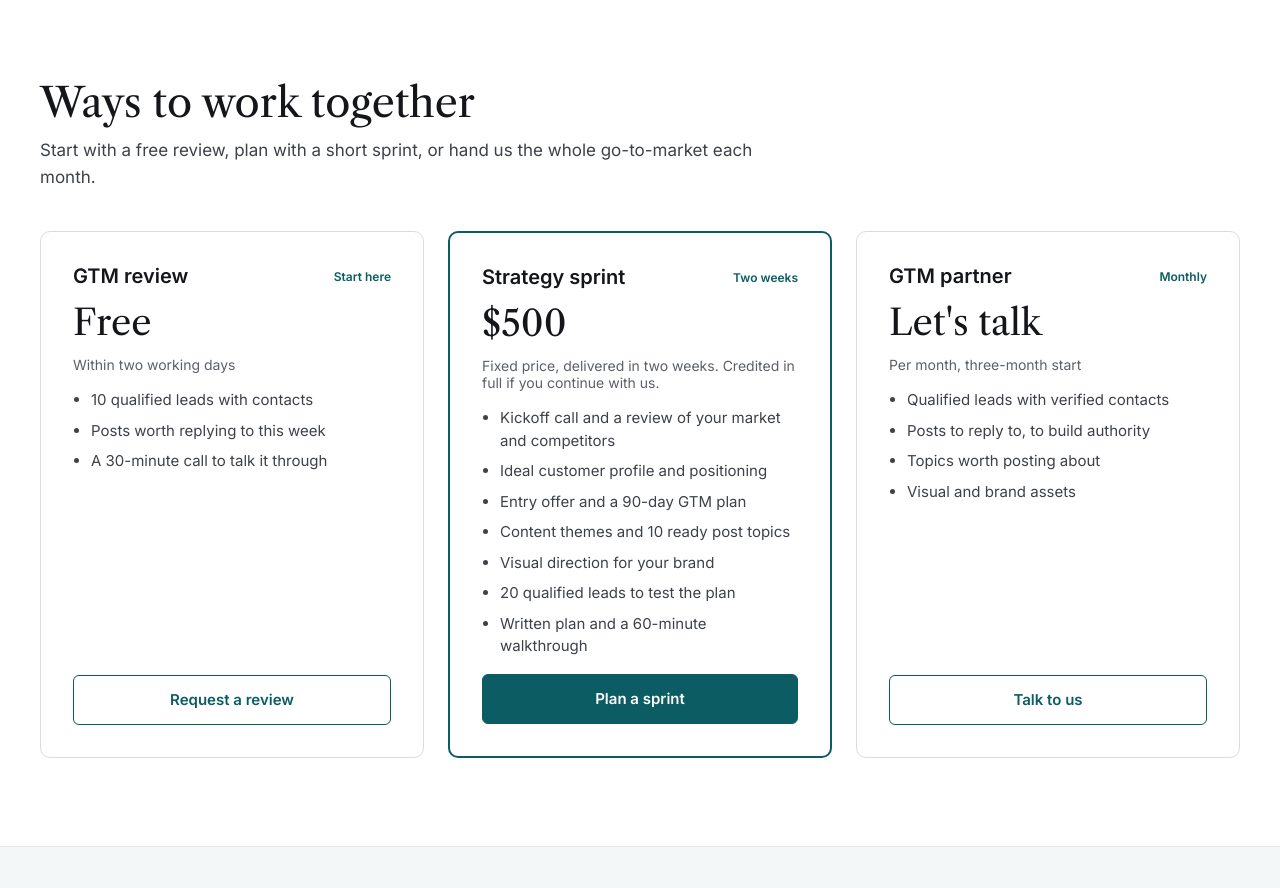
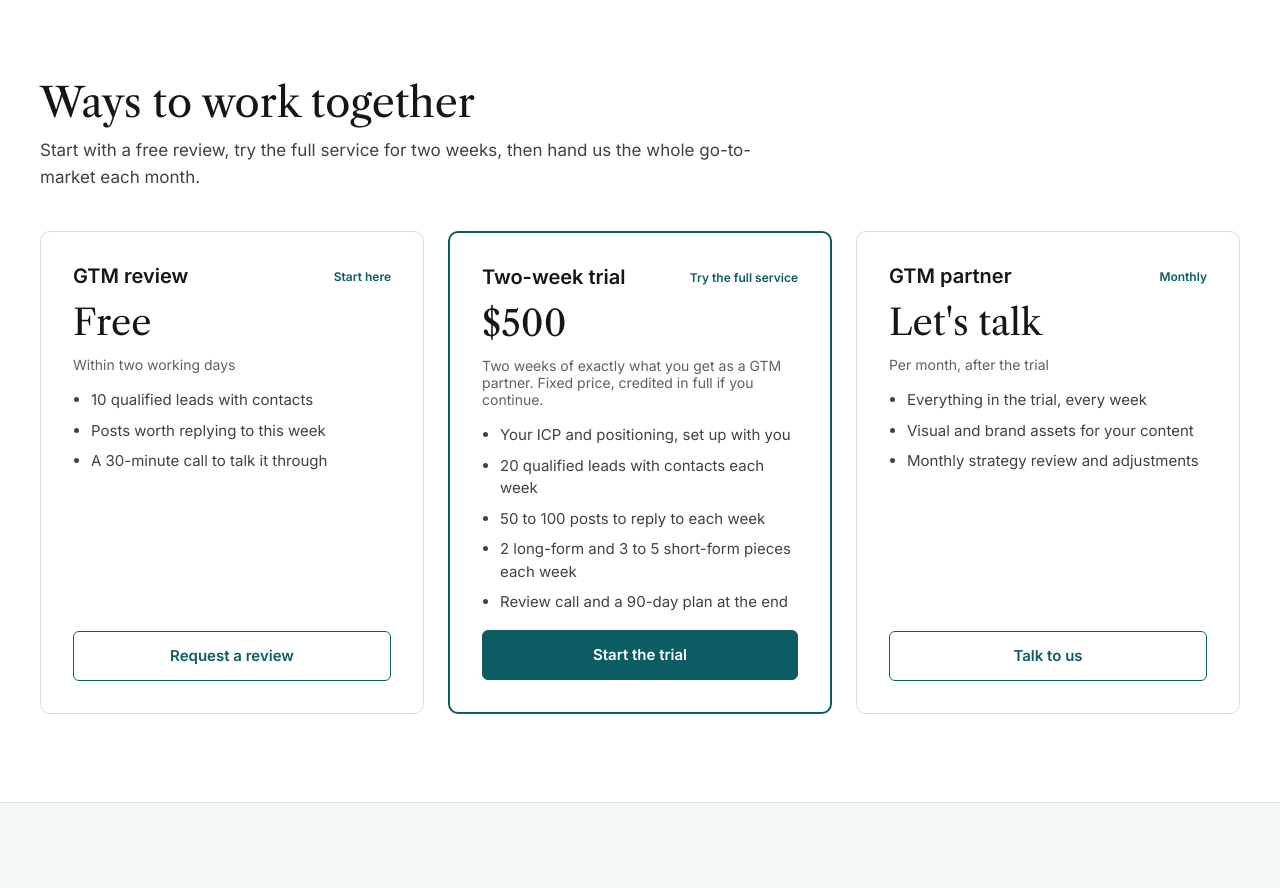
Before and after one commit to priyanshsx/haim_intl_analytics, a plain HTML site: page index.html in a window 1280 px wide. Shown: the part 2920-3808 px from the top of the page. Drawn offline with nearby package versions, Linux system fonts and the light colour scheme.

Commit message:
updated index.html

```diff
--- a/index.html
+++ b/index.html
@@ -251,7 +251,7 @@ input,textarea{font:inherit;font-size:16px}
 <div class="wrap" style="display: flex; flex-direction: column; gap: 40px;">
 <div style="display: flex; flex-direction: column; gap: 12px; max-width: 720px;">
 <h2 class="serif" style="margin: 0; font-size: clamp(30px, 3.2vw, 42px); line-height: 1.1;">Ways to work together</h2>
-<p style="margin: 0; font-size: 17px; line-height: 1.6; color: #3d4248;">Start with a free review, plan with a short sprint, or hand us the whole go-to-market each month.</p>
+<p style="margin: 0; font-size: 17px; line-height: 1.6; color: #3d4248;">Start with a free review, try the full service for two weeks, then hand us the whole go-to-market each month.</p>
 </div>
 <div class="cols">
 
@@ -270,15 +270,15 @@ input,textarea{font:inherit;font-size:16px}
 
 <div style="display: flex; flex-direction: column; gap: 16px; padding: 32px; border-radius: 10px; border: 2px solid #0b5d63; background: #ffffff;">
 <div style="display: flex; justify-content: space-between; align-items: center; gap: 8px; flex-wrap: wrap;">
-<h3 style="margin: 0; font-size: 20px; font-weight: 600;">Strategy sprint</h3>
-<span style="font-size: 12px; font-weight: 600; color: #0b5d63;">Two weeks</span>
+<h3 style="margin: 0; font-size: 20px; font-weight: 600;">Two-week trial</h3>
+<span style="font-size: 12px; font-weight: 600; color: #0b5d63;">Try the full service</span>
 </div>
 <span class="serif" style="font-size: 36px; line-height: 1;">$500</span>
-<span style="font-size: 14px; color: #5b6168;">Fixed price, delivered in two weeks. Credited in full if you continue with us.</span>
+<span style="font-size: 14px; color: #5b6168;">Two weeks of exactly what you get as a GTM partner. Fixed price, credited in full if you continue.</span>
 <ul style="margin: 0; padding-left: 18px; display: flex; flex-direction: column; gap: 8px; font-size: 15px; line-height: 1.5; color: #3d4248;">
-<li>Kickoff call and a review of your market and competitors</li><li>Ideal customer profile and positioning</li><li>Entry offer and a 90-day GTM plan</li><li>Content themes and 10 ready post topics</li><li>Visual direction for your brand</li><li>20 qualified leads to test the plan</li><li>Written plan and a 60-minute walkthrough</li>
+<li>Your ICP and positioning, set up with you</li><li>20 qualified leads with contacts each week</li><li>50 to 100 posts to reply to each week</li><li>2 long-form and 3 to 5 short-form pieces each week</li><li>Review call and a 90-day plan at the end</li>
 </ul>
-<a href="#contact" class="btn" style="margin-top: auto; background: #0b5d63; color: #ffffff; border: 1px solid #0b5d63;">Plan a sprint</a>
+<a href="#contact" class="btn" style="margin-top: auto; background: #0b5d63; color: #ffffff; border: 1px solid #0b5d63;">Start the trial</a>
 </div>
 
 <div style="display: flex; flex-direction: column; gap: 16px; padding: 32px; border-radius: 10px; border: 1px solid #d9dde1; background: #ffffff;">
@@ -287,9 +287,9 @@ input,textarea{font:inherit;font-size:16px}
 <span style="font-size: 12px; font-weight: 600; color: #0b5d63;">Monthly</span>
 </div>
 <span class="serif" style="font-size: 36px; line-height: 1;">Let's talk</span>
-<span style="font-size: 14px; color: #5b6168;">Per month, three-month start</span>
+<span style="font-size: 14px; color: #5b6168;">Per month, after the trial</span>
 <ul style="margin: 0; padding-left: 18px; display: flex; flex-direction: column; gap: 8px; font-size: 15px; line-height: 1.5; color: #3d4248;">
-<li>Qualified leads with verified contacts</li><li>Posts to reply to, to build authority</li><li>Topics worth posting about</li><li>Visual and brand assets</li>
+<li>Everything in the trial, every week</li><li>Visual and brand assets for your content</li><li>Monthly strategy review and adjustments</li>
 </ul>
 <a href="#contact" class="btn" style="margin-top: auto; background: #ffffff; color: #0b5d63; border: 1px solid #0b5d63;">Talk to us</a>
 </div>
```
